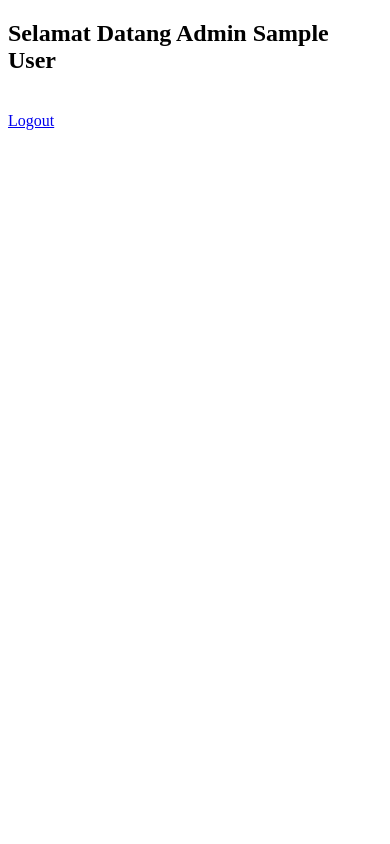
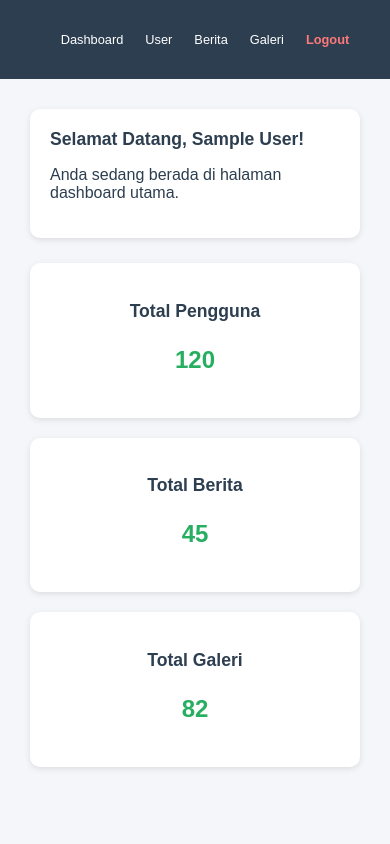
Before and after one commit to ihgoyarp/praktikum-si312026, a PHP site: page /pages/admin/Dashboard.php in a window 390 px wide. Run offline with PHP 8.4, Linux system fonts and the light colour scheme; the visitor is signed in with stand-in values (Sample User, id 1).

Commit message:
admin template dashboard

```diff
--- /dev/null
+++ b/assets/admin/adminStyles.css
@@ -0,0 +1,218 @@
+/* * {
+    box-sizing: border-box;
+    margin: 0;
+    padding: 0;
+} */
+
+html,
+body {
+    width: 100%;
+    overflow-x: hidden;
+    margin: 0;
+    padding: 0;
+    font-family: "Poppins", sans-serif;
+    background-color: #f4f6f9;
+    color: #2c3e50;
+    min-height: 100vh;
+    display: flex;
+}
+
+/* Sidebar */
+.sidebar {
+    width: 230px;
+    background-color: #2c3e50;
+    color: white;
+    padding: 20px;
+    display: flex;
+    flex-direction: column;
+}
+
+.sidebar h2 {
+    text-align: center;
+    margin-bottom: 25px;
+    font-size: 1.4em;
+}
+
+.sidebar ul {
+    list-style: none;
+    padding: 0;
+}
+
+.sidebar li {
+    margin: 15px 0;
+}
+
+.sidebar a {
+    display: block;
+    text-decoration: none;
+    color: white;
+    padding: 10px 15px;
+    border-radius: 8px;
+    transition: background-color 0.3s ease;
+}
+
+.sidebar a:hover {
+    background-color: #34495e;
+}
+
+.sidebar .logout {
+    color: #ff7979;
+    font-weight: bold;
+}
+
+/* Konten utama */
+.main-content {
+    flex: 1;
+    padding: 30px;
+}
+
+header {
+    background-color: white;
+    padding: 20px;
+    border-radius: 10px;
+    box-shadow: 0 2px 6px rgba(0, 0, 0, 0.1);
+    margin-bottom: 25px;
+    display: flex;
+    justify-content: space-between;
+    align-items: center;
+}
+
+header h1 {
+    font-size: 1.4em;
+    margin: 0;
+}
+
+header button {
+    display: none;
+    background-color: #2c3e50;
+    color: white;
+    border: none;
+    padding: 10px 15px;
+    border-radius: 6px;
+    cursor: pointer;
+}
+
+.cards {
+    display: grid;
+    grid-template-columns: repeat(auto-fit, minmax(220px, 1fr));
+    gap: 20px;
+}
+
+.card {
+    background-color: white;
+    padding: 20px;
+    border-radius: 10px;
+    box-shadow: 0 2px 6px rgba(0, 0, 0, 0.1);
+    text-align: center;
+    transition: transform 0.3s ease, box-shadow 0.3s ease;
+}
+
+.card:hover {
+    transform: translateY(-4px);
+    box-shadow: 0 4px 12px rgba(0, 0, 0, 0.15);
+}
+
+.card h3 {
+    margin-bottom: 10px;
+    font-size: 1.1em;
+}
+
+.card p {
+    font-size: 1.5em;
+    font-weight: bold;
+    color: #27ae60;
+}
+
+/* Responsif */
+@media (max-width: 768px) {
+    body {
+        flex-direction: column;
+    }
+
+    .sidebar {
+        width: 100%;
+        flex-direction: row;
+        justify-content: space-around;
+        align-items: center;
+        padding: 10px;
+        position: sticky;
+        top: 0;
+        z-index: 100;
+    }
+
+    .sidebar h2 {
+        display: none;
+    }
+
+    .sidebar ul {
+        display: flex;
+        gap: 10px;
+    }
+
+    .sidebar li {
+        margin: 0;
+    }
+
+    .sidebar a {
+        padding: 8px 10px;
+        font-size: 0.9em;
+    }
+
+    header {
+        flex-direction: column;
+        align-items: flex-start;
+    }
+
+    header button {
+        display: block;
+        margin-top: 10px;
+    }
+
+    .cards {
+        grid-template-columns: 1fr;
+    }
+}
+
+@media (max-width: 400px) {
+    .sidebar a {
+        font-size: 0.8em;
+        padding: 6px;
+    }
+
+    header h1 {
+        font-size: 1.1em;
+    }
+}
+
+table {
+    width: 100%;
+    border-collapse: collapse;
+    margin-top: 15px;
+    font-family: "Poppins", sans-serif;
+    background-color: #ffffff;
+}
+
+table th,
+table td {
+    padding: 10px 15px;
+    text-align: left;
+    border-bottom: 1px solid #ddd;
+}
+
+table th {
+    background-color: #2c3e50;
+    color: white;
+    font-weight: 600;
+}
+
+table tr:hover {
+    background-color: #f4f6f9;
+}
+
+table tr:nth-child(even) {
+    background-color: #f9fbfc;
+}
+
+table td {
+    color: #2c3e50;
+}
--- a/pages/admin/Dashboard.php
+++ b/pages/admin/Dashboard.php
@@ -1,21 +1,56 @@
 <?php
 session_start();
-    if(!isset($_SESSION['user_id'])){
+if (!isset($_SESSION['user_id'])) {
     header("Location: login.php");
     exit();
 }
 ?>
 
+
 <!DOCTYPE html>
-<html lang="en">
+<html lang="id">
 <head>
   <meta charset="UTF-8">
   <meta name="viewport" content="width=device-width, initial-scale=1.0">
-    <title>Document</title>
+  <title>Dashboard Admin</title>
+  <link rel="stylesheet" href="../../assets/admin/adminStyles.css">
 </head>
 <body>
-    <h2>Selamat Datang Admin  <?php echo $_SESSION['nama_lengkap'] ?></h2>
-     <br>
-    <a href="logout.php">Logout</a>
+
+  <div class="sidebar">
+    <h2>Admin Panel</h2>
+    <ul>
+      <li><a href="#">Dashboard</a></li>
+      <li><a href="#">User</a></li>
+      <li><a href="berita.php">Berita</a></li>
+      <li><a href="#">Galeri</a></li>
+      <li><a href="logout.php" class="logout">Logout</a></li>
+    </ul>
+  </div>
+
+  <div class="main-content">
+    <header>
+      <h1>Selamat Datang, <?php echo $_SESSION['nama_lengkap']; ?>!</h1>
+      <p>Anda sedang berada di halaman dashboard utama.</p>
+      <!-- <button>☰ Menu</button> -->
+    </header>
+
+    <section class="cards">
+      <div class="card">
+        <h3>Total Pengguna</h3>
+        <p>120</p>
+      </div>
+      <div class="card">
+        <h3>Total Berita</h3>
+        <p>45</p>
+      </div>
+      <div class="card">
+        <h3>Total Galeri</h3>
+        <p>82</p>
+      </div>
+
+    </section>
+  </div>
+
 </body>
 </html>
```
Lines whose indentation alone changed are shown as unchanged.
